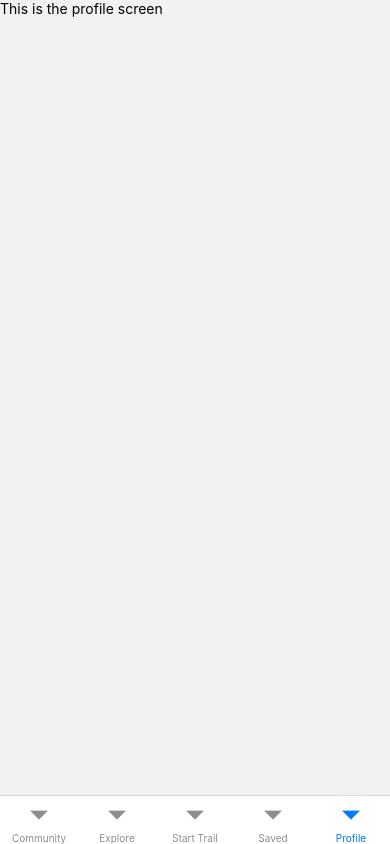
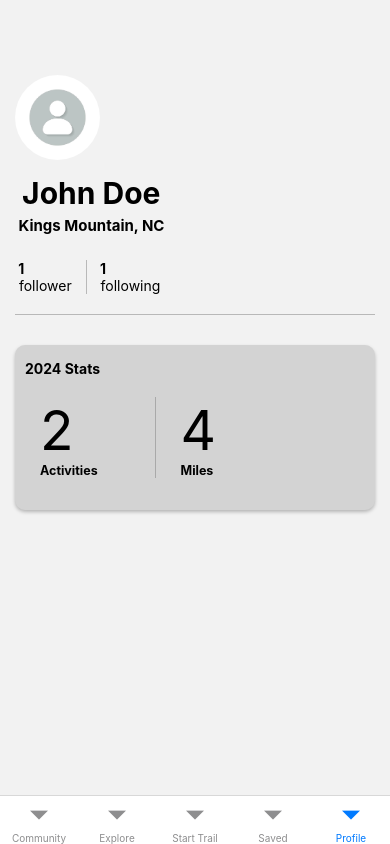
Before and after one commit to AbhishekSuresh03/ITSC-4155, a React Native app in the folder mobile/: screen /Profile in a window 390 px wide. Built offline with nearby package versions, Linux system fonts and the light colour scheme.

Commit message:
Merge branch 'develop' of https://github.com/AbhishekSuresh03/ITSC-4155 into profile-page-basic-design

```diff
--- a/mobile/components/ProfileScreen.js
+++ b/mobile/components/ProfileScreen.js
@@ -1,12 +1,141 @@
-import React from 'react';
-import { View, Text, StyleSheet } from 'react-native';
+import React, { act } from 'react';
+import { View, Text, StyleSheet, Image } from 'react-native';
 
 export default function ProfileScreen(){
     return(
         <View>
-          <Text>
-            This is the profile screen
-          </Text>
+          <Image source={require('../assets/default-user-profile-pic.jpg')} style={styles.profilePicture} />
+          <View style={styles.nameContainer}>
+            <Text style={styles.name}> John Doe </Text>
+            <Text style={styles.location}> Kings Mountain, NC </Text>
+          </View>
+
+          <View style={styles.followContainer}>
+            <View style={styles.followers}>
+              <Text style={styles.followerNum}> 1 </Text>
+              <Text style={styles.followerText}> follower </Text>
+            </View>
+            <View style={styles.following}>
+              <Text style={styles.followingNum}> 1 </Text>
+              <Text style={styles.followingText}> following </Text>
+            </View>
+          </View>
+
+          <View style={styles.yearStatsContainer}>
+            <Text style={styles.yearStatText}>2024 Stats</Text>
+
+            <View style={styles.dataYearStatContainer}>
+              <View style={styles.actContainer}>
+                <Text style={styles.actNum}>2</Text>
+                <Text style={styles.act}>Activities</Text>
+              </View>
+              <View style={styles.mileContainer}>
+                <Text style={styles.mileNum}>4</Text>
+                <Text style={styles.mile}>Miles</Text>
+              </View>
+            </View>
+
+          </View>
+
+
+
         </View>
     )
-}
+};
+
+const styles = StyleSheet.create({
+  profilePicture: {
+    width: 85,
+    height: 85,
+    borderRadius: 50,
+    marginTop: 75,
+    marginLeft: 15
+  },
+  followerContainer: {
+    backgroundColor: 'gray'
+  },
+  nameContainer: {
+    marginHorizontal: 15,
+    marginTop: 15
+  },
+  name:{
+    fontSize: 30,
+    fontWeight: "bold",
+  },
+  location: {
+    marginVertical: 5,
+    fontSize: 15,
+    fontWeight: "bold"
+  },
+  followContainer: {
+    marginHorizontal: 15,
+    flexDirection: 'row',
+    paddingBottom: 20,
+    paddingTop: 20,
+    borderBottomWidth: 1,
+    borderBottomColor: 'rgba(128, 128, 128, 0.5)'
+  },
+  followers: {
+    borderRightWidth: 1,
+    borderRightColor: 'rgba(128, 128, 128, 0.5)',
+    paddingRight: 10
+  },
+  following: {
+    paddingLeft: 10
+  },
+  followingNum: {
+    fontWeight: "bold"
+  },
+  followerNum: {
+    fontWeight: "bold"
+  },
+  yearStatsContainer: {
+    marginHorizontal: 15,
+    marginVertical: 30,
+    backgroundColor: "lightgray",
+    borderRadius: 10,
+    height: 165,
+    shadowColor: "#000",
+    shadowOffset: { width: 0, height: 2 },
+    shadowOpacity: 0.25,
+    shadowRadius: 3.84,
+    elevation: 5,
+  },
+  yearStatText: {
+    fontWeight: "bold",
+    marginTop: 15,
+    marginBottom: 20,
+    marginHorizontal: 10
+  },
+  dataYearStatContainer: {
+    flexDirection: "row",
+    marginRight: 80,
+  },
+  actContainer: {
+    flex: 1,
+    paddingLeft: 25,
+    borderRightWidth: 0.5,
+    borderRightColor: 'rgba(128, 128, 128, 0.5)',
+    paddingBottom: 0,
+  },
+  mileContainer: {
+    flex: 1,
+    paddingLeft: 25
+    },
+  mile: {
+    fontSize: 12.5,
+    fontWeight: "bold",
+  },
+  act: {
+    fontSize: 12.5,
+    fontWeight: "bold",
+  },
+  actNum: {
+    fontSize: 55,
+    paddingTop: 0,
+  },
+  mileNum: {
+    fontSize: 55
+  }
+
+})
```
Also changed, not shown: mobile/assets/default-user-profile-pic.jpg (added).
